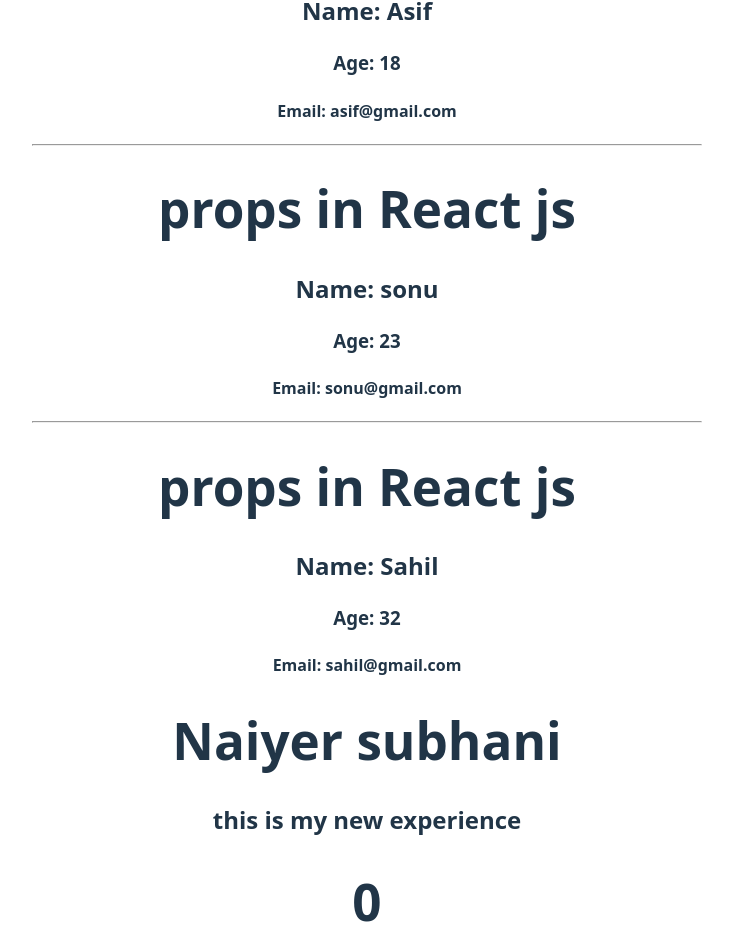
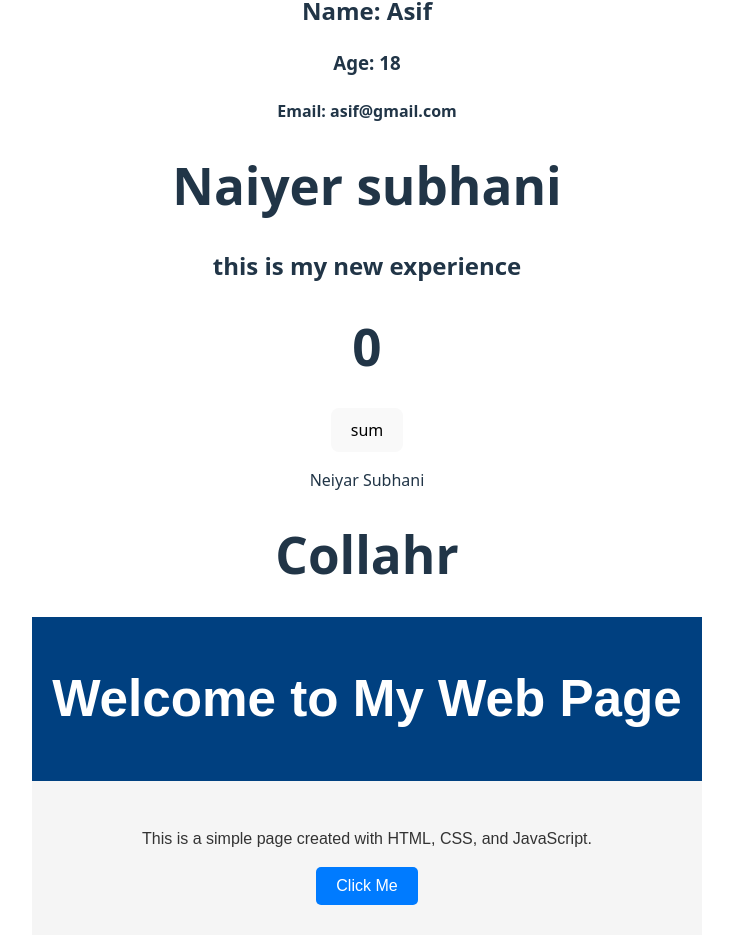
Before and after one commit to neiyar/React, a React (Vite) app in the folder React/first/: page / in a window 1280 px wide. Shown: the part 1955-2896 px from the top of the page, without its empty margins (273-1006 px from the left). Built offline with nearby package versions, Linux system fonts and the light colour scheme.

Commit message:
remove some object

```diff
--- a/React/first/src/App.jsx
+++ b/React/first/src/App.jsx
@@ -52,18 +52,6 @@
     email: "asif@gmail.com",
   };
 
-  let userObject8 = {
-    name: "sonu",
-    age: 23,
-    email: "sonu@gmail.com"
-  };
-
-  let userObject9 = {
-    name : "Sahil",
-    age : 32,
-    email : "sahil@gmail.com"
-  };
-
   // let collageNames=(  'IIT', 'NIT' 'IIIT', 'JNU','JMI')
 
   return (
@@ -76,8 +64,7 @@
       <User users={userObject5} />
       <User users={userObject6} />
       <User users={userObject7} />
-      <User users={userObject8} />
-      <User users={userObject9} />
+
     </div>
   );
 
```
